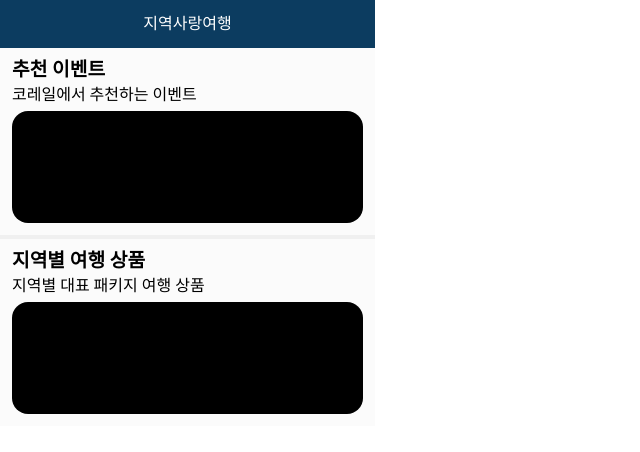
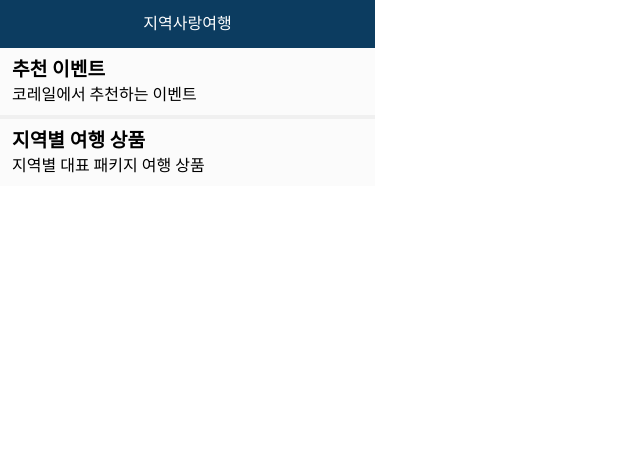
Before and after one commit to funcsom/kise_travel_tech_client, a React (Vite) app: page / in a window 1280 px wide. Shown: the top 452 px of the page, without its empty margins (0-640 px from the left). Built offline with nearby package versions, Linux system fonts and the light colour scheme; a web font is replaced by a local one.

Commit message:
공통 컴포넌트 제작

```diff
--- a/src/components/ButtonNavigation.jsx
+++ /dev/null
@@ -1,5 +0,0 @@
-const ButtonNavigation = (props) => {
-  return <div>ButtonNavigation</div>;
-};
-
-export default ButtonNavigation;
--- a/src/components/Card.jsx
+++ b/src/components/Card.jsx
@@ -1,7 +1,7 @@
 import styles from "./Card.module.css";
 
-const Card = (props) => {
-  return <div className={styles.Card}></div>;
+const Card = ({ elems }) => {
+  return <div className={styles.carouselContainer}></div>;
 };
 
 export default Card;
--- a/src/components/Carousel.jsx
+++ b/src/components/Carousel.jsx
@@ -28,13 +28,12 @@ const Carousel = ({ elems }) => {
         })}
       </Swiper>
 
-      {/* 네비게이션 버튼 */}
-      <div className="swiper-button-prev" style={{ color: "#000" }}>
+      {/* <div className="swiper-button-prev" style={{ color: "#000" }}>
         ❮
       </div>
       <div className="swiper-button-next" style={{ color: "#000" }}>
         ❯
-      </div>
+      </div> */}
     </div>
   );
 };
--- a/src/components/Section.jsx
+++ b/src/components/Section.jsx
@@ -1,12 +1,11 @@
-import Card from "./Card";
 import styles from "./Section.module.css";
 
-const Section = ({ title, subtitle, format }) => {
+const Section = ({ title, subtitle, children }) => {
   return (
     <div className={styles.Section}>
       <h1>{title}</h1>
       <h2>{subtitle}</h2>
-      <Card />
+      {children}
     </div>
   );
 };
```
Also changed, not shown: src/components/Button.module.css (added).
